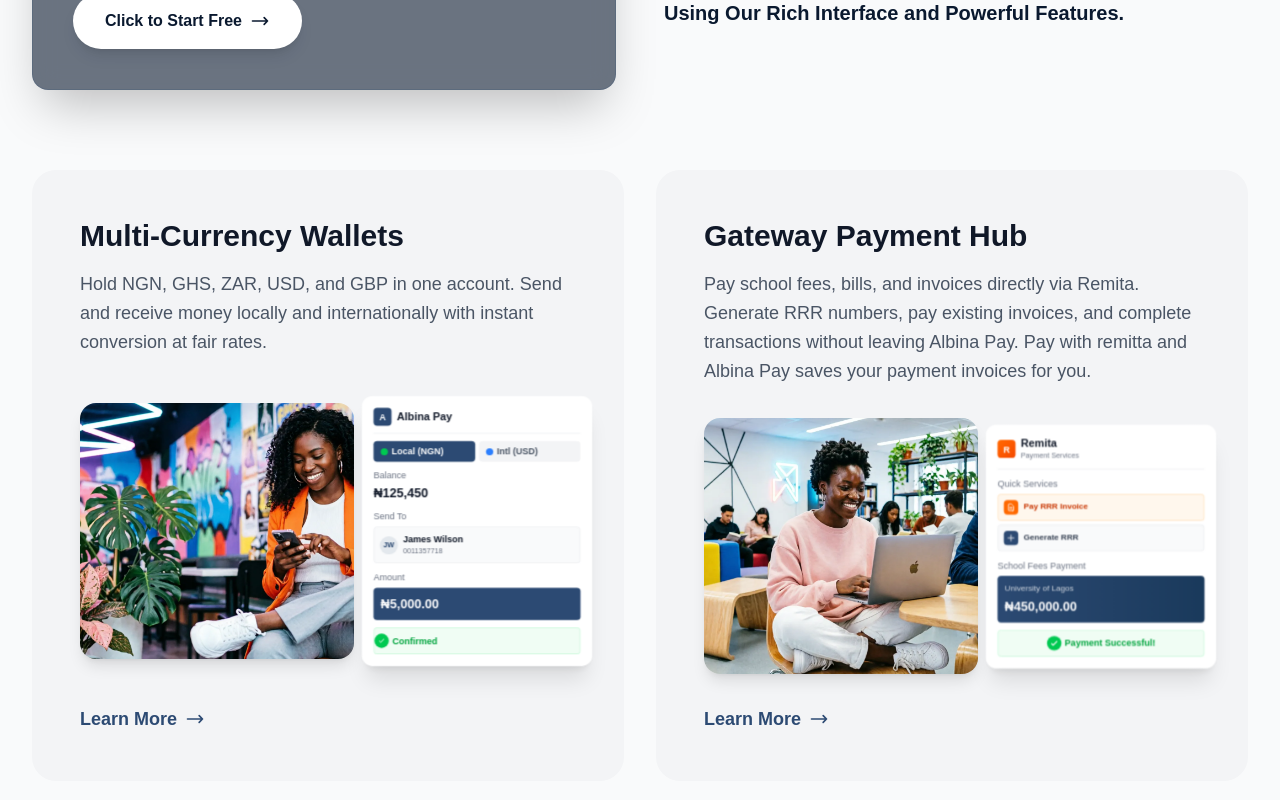
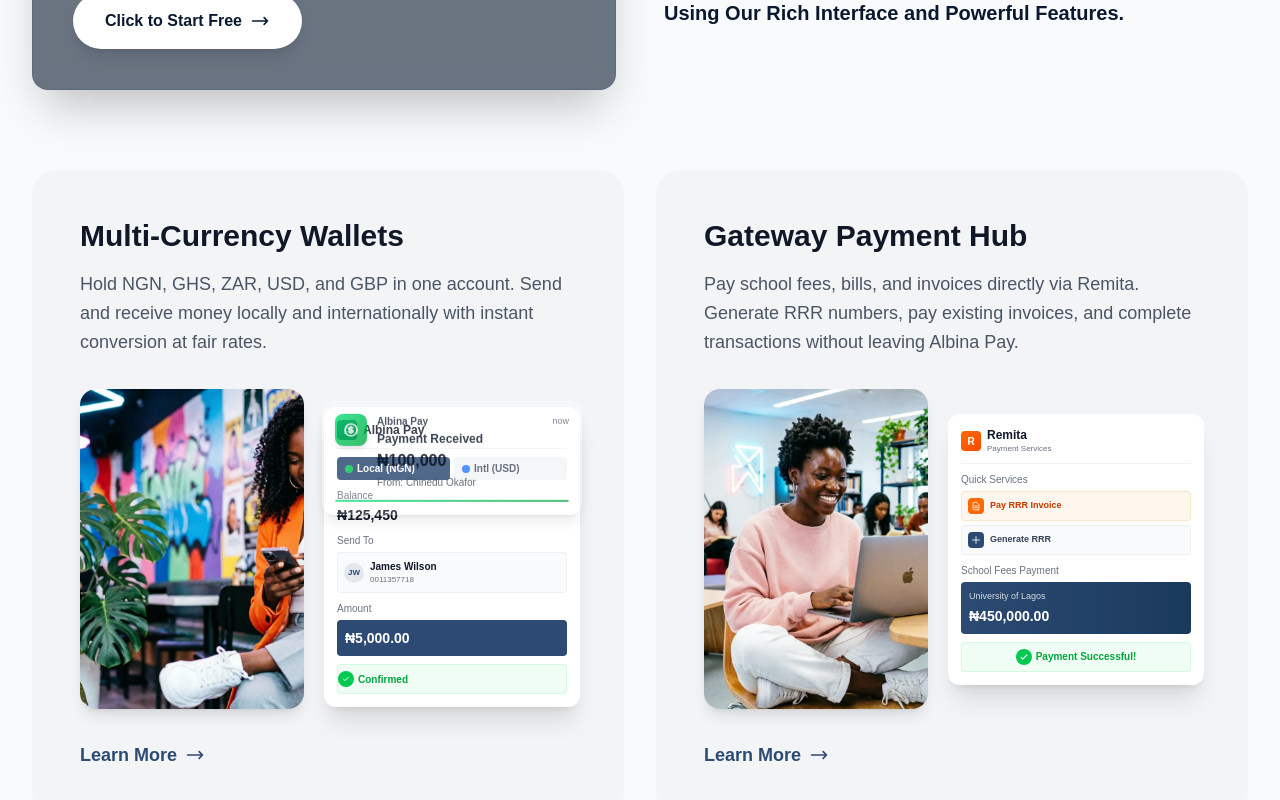
Before and after one commit to albinacorporate/albina-pay-frontend, a Next.js app: page / in a window 1280 px wide. Shown: the part 1051-1851 px from the top of the page. Built offline with nearby package versions, Linux system fonts and the light colour scheme.

Commit message:
Fix layout: Image and Animation side-by-side

```diff
--- a/components/Features.tsx
+++ b/components/Features.tsx
@@ -10,7 +10,6 @@
 
         {/* ===== INTRODUCTION SECTION ===== */}
         <div className="flex flex-col lg:flex-row lg:items-start lg:justify-between gap-12 mb-20">
-
           {/* LEFT SIDE: Dark Blue Transparent Card */}
           <div className="lg:w-1/2 text-center lg:text-left flex flex-col items-center lg:items-start -mt-12 lg:-mt-20">
             <div className="w-full bg-[#0A192F]/60 backdrop-blur-md border border-[#2C4A73]/20 rounded-2xl p-8 lg:p-10 shadow-2xl">
@@ -31,68 +30,53 @@
 
           {/* RIGHT SIDE: User Confidence Message */}
           <div className="lg:w-1/2 text-center lg:text-left flex flex-col items-center lg:items-start lg:-mt-16">
-
-            {/* H5 Lead-in Text */}
             <div className="bg-[#2C4A73]/10 backdrop-blur-sm rounded-lg px-6 py-4 mb-6 shadow-md border border-[#2C4A73]/20 -mt-4">
               <h5 className="text-lg font-bold text-[#0A192F]">
                 Albina Pay Empowers You to make Payments with Confidence.
               </h5>
             </div>
-
-            {/* Main Paragraph - 3 LINES */}
             <div className="flex flex-col gap-2">
-              <p className="text-lg sm:text-xl font-semibold text-[#0A192F] leading-snug">
-                Take Control with Confidence
-              </p>
-              <p className="text-lg sm:text-xl font-semibold text-[#0A192F] leading-snug">
-                over Your Finance and Payment for Your Goods and Services,
-              </p>
-              <p className="text-lg sm:text-xl font-semibold text-[#0A192F] leading-snug">
-                Using Our Rich Interface and Powerful Features.
-              </p>
+              <p className="text-lg sm:text-xl font-semibold text-[#0A192F] leading-snug">Take Control with Confidence</p>
+              <p className="text-lg sm:text-xl font-semibold text-[#0A192F] leading-snug">over Your Finance and Payment for Your Goods and Services,</p>
+              <p className="text-lg sm:text-xl font-semibold text-[#0A192F] leading-snug">Using Our Rich Interface and Powerful Features.</p>
             </div>
-
           </div>
-
         </div>
 
         {/* ===== FEATURE CARDS SECTION ===== */}
         <div className="grid grid-cols-1 lg:grid-cols-2 gap-8">
 
           {/* Card 1: Multi-Currency Wallets */}
-          <div className="bg-gray-100 rounded-3xl p-8 lg:p-12">
-            <h3 className="text-3xl font-bold text-gray-900 mb-4">
-              Multi-Currency Wallets
-            </h3>
-            <p className="text-gray-600 mb-6 text-lg leading-relaxed">
+          <div className="bg-gray-100 rounded-3xl p-8 lg:p-12 flex flex-col">
+            <h3 className="text-3xl font-bold text-gray-900 mb-4">Multi-Currency Wallets</h3>
+            <p className="text-gray-600 mb-8 text-lg leading-relaxed">
               Hold NGN, GHS, ZAR, USD, and GBP in one account. Send and receive money locally and internationally with instant conversion at fair rates.
             </p>
 
-            {/* Side-by-Side Layout: Image + Animation */}
-            <div className="flex flex-col sm:flex-row items-center gap-6 mb-6">
-              {/* Image - Left Side */}
-              <div className="w-full sm:w-3/5 rounded-2xl overflow-hidden shadow-lg">
+            {/* SIDE-BY-SIDE LAYOUT */}
+            <div className="flex flex-col md:flex-row items-center justify-between gap-6 mb-8 flex-grow">
+
+              {/* 1. The Image (Left) */}
+              <div className="w-full md:w-1/2 rounded-2xl overflow-hidden shadow-lg h-64 md:h-80">
                 <img
                   src="/Image/feature-multi-currency.webp"
                   alt="Young professional using Albina Pay"
-                  className="w-full h-64 object-cover"
+                  className="w-full h-full object-cover"
                 />
               </div>
 
-              {/* Animation - Right Side */}
-              <div className="w-full sm:w-2/5 flex flex-col items-center gap-4">
-                <IncomeNotification />
-                <div className="scale-90">
+              {/* 2. The Animation (Right) */}
+              <div className="w-full md:w-1/2 flex flex-col items-center justify-center gap-4">
+                <div className="relative w-full flex justify-center">
+                   <IncomeNotification />
+                </div>
+                <div className="scale-90 md:scale-100">
                   <AnimatedTransaction />
                 </div>
               </div>
             </div>
 
-            {/* Learn More */}
-            <Link
-              href="/features"
-              className="inline-flex items-center gap-2 text-[#2C4A73] font-semibold text-lg hover:gap-3 transition-all"
-            >
+            <Link href="/features" className="inline-flex items-center gap-2 text-[#2C4A73] font-semibold text-lg hover:gap-3 transition-all mt-auto">
               Learn More
               <svg className="w-5 h-5" fill="none" stroke="currentColor" viewBox="0 0 24 24">
                 <path strokeLinecap="round" strokeLinejoin="round" strokeWidth={2} d="M17 8l4 4m0 0l-4 4m4-4H3" />
@@ -101,38 +85,33 @@
           </div>
 
           {/* Card 2: Gateway Payment Hub */}
-          <div className="bg-gray-100 rounded-3xl p-8 lg:p-12">
-            <h3 className="text-3xl font-bold text-gray-900 mb-4">
-              Gateway Payment Hub
-            </h3>
-            <p className="text-gray-600 mb-6 text-lg leading-relaxed">
-              Pay school fees, bills, and invoices directly via Remita. Generate RRR numbers, pay existing invoices, and complete transactions without leaving Albina Pay. Pay with remitta and Albina Pay saves your payment invoices for you.
+          <div className="bg-gray-100 rounded-3xl p-8 lg:p-12 flex flex-col">
+            <h3 className="text-3xl font-bold text-gray-900 mb-4">Gateway Payment Hub</h3>
+            <p className="text-gray-600 mb-8 text-lg leading-relaxed">
+              Pay school fees, bills, and invoices directly via Remita. Generate RRR numbers, pay existing invoices, and complete transactions without leaving Albina Pay.
             </p>
 
-            {/* Side-by-Side Layout: Image + Animation */}
-            <div className="flex flex-col sm:flex-row items-center gap-6 mb-6">
-              {/* Image - Left Side */}
-              <div className="w-full sm:w-3/5 rounded-2xl overflow-hidden shadow-lg">
+            {/* SIDE-BY-SIDE LAYOUT */}
+            <div className="flex flex-col md:flex-row items-center justify-between gap-6 mb-8 flex-grow">
+
+              {/* 1. The Image (Left) */}
+              <div className="w-full md:w-1/2 rounded-2xl overflow-hidden shadow-lg h-64 md:h-80">
                 <img
                   src="/Image/feature-gateway-hub.webp"
                   alt="Students paying school fees"
-                  className="w-full h-64 object-cover"
+                  className="w-full h-full object-cover"
                 />
               </div>
 
-              {/* Animation - Right Side */}
-              <div className="w-full sm:w-2/5 flex items-center justify-center">
-                <div className="scale-90">
+              {/* 2. The Animation (Right) */}
+              <div className="w-full md:w-1/2 flex items-center justify-center">
+                <div className="scale-90 md:scale-100">
                   <RemittaPayment />
                 </div>
               </div>
             </div>
 
-            {/* Learn More */}
-            <Link
-              href="/features"
-              className="inline-flex items-center gap-2 text-[#2C4A73] font-semibold text-lg hover:gap-3 transition-all"
-            >
+            <Link href="/features" className="inline-flex items-center gap-2 text-[#2C4A73] font-semibold text-lg hover:gap-3 transition-all mt-auto">
               Learn More
               <svg className="w-5 h-5" fill="none" stroke="currentColor" viewBox="0 0 24 24">
                 <path strokeLinecap="round" strokeLinejoin="round" strokeWidth={2} d="M17 8l4 4m0 0l-4 4m4-4H3" />
@@ -141,7 +120,6 @@
           </div>
 
         </div>
-
       </div>
     </section>
   );
```
